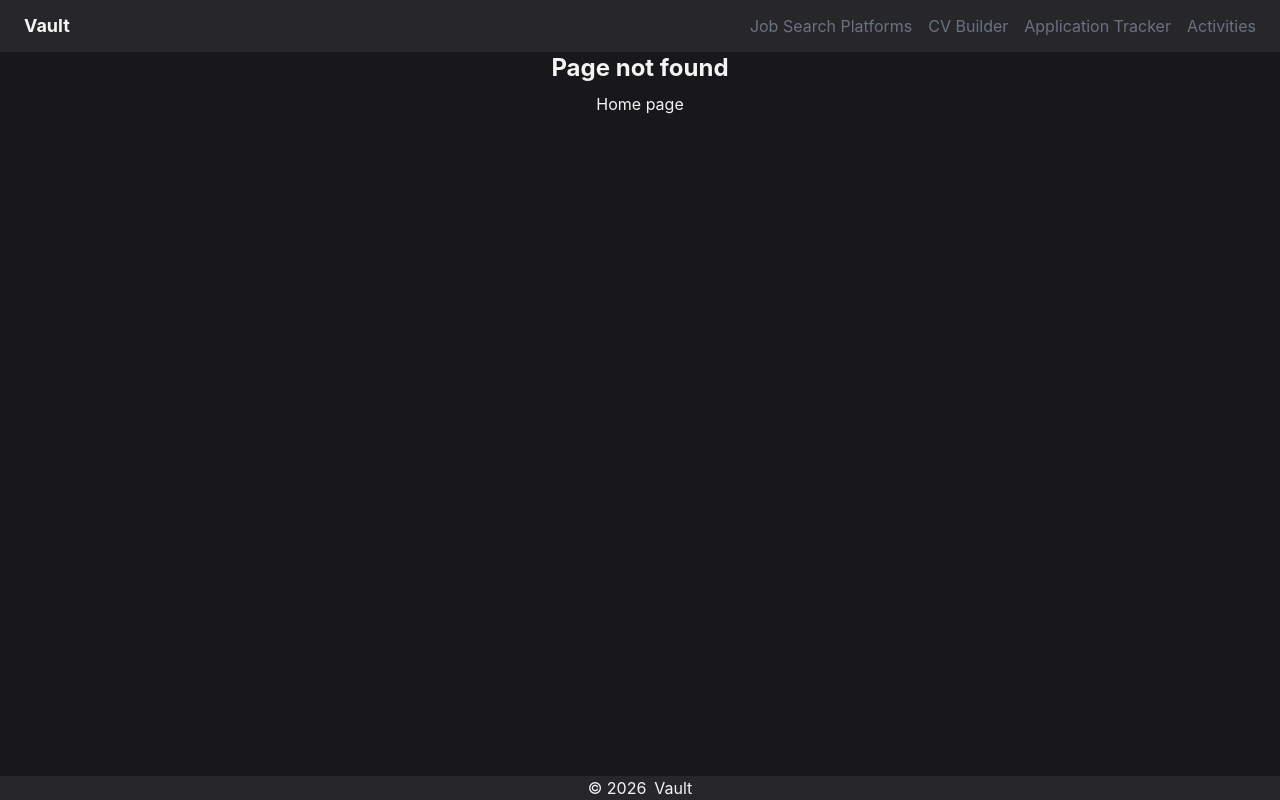
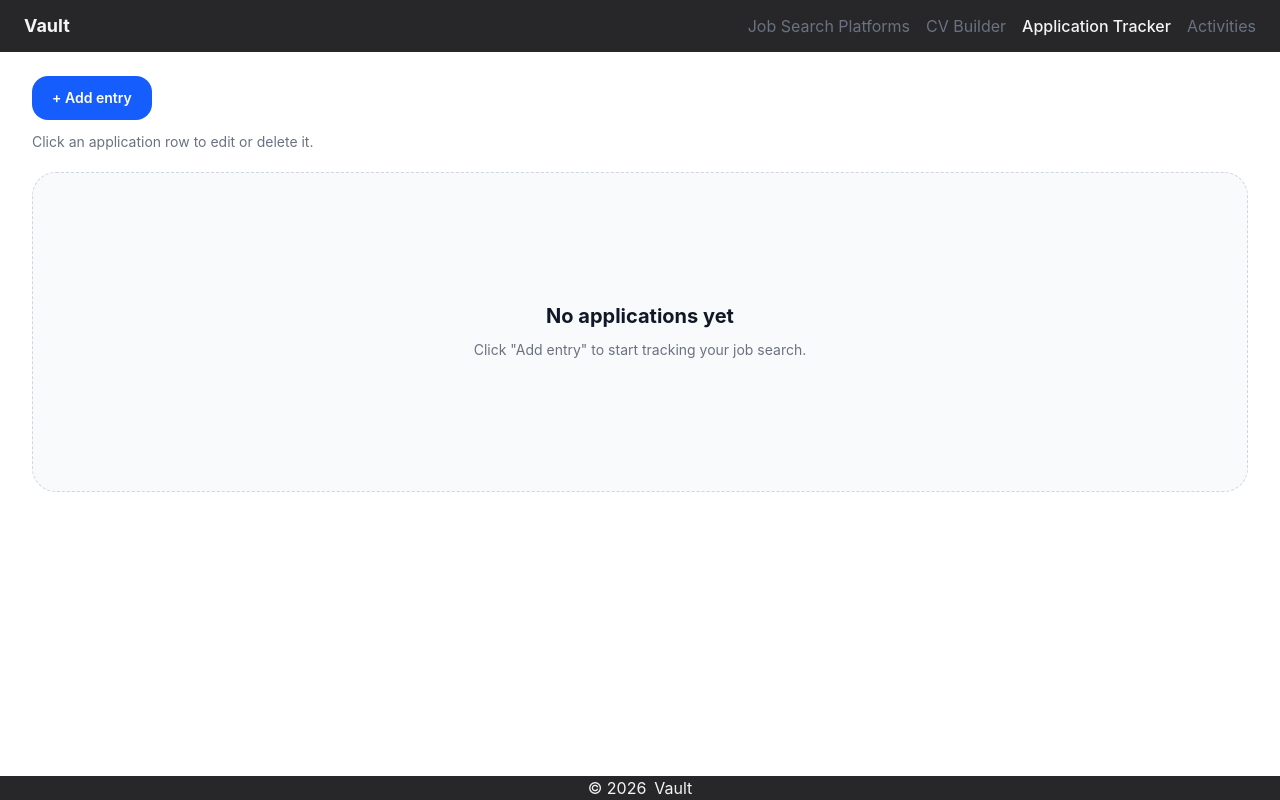
Before and after one commit to Dimterion/vault, a React (Vite) app: page /application-tracker in a window 1280 px wide. Before the commit this address had no page. Built offline with nearby package versions, Linux system fonts and the light colour scheme.

Commit message:
adjust files names

```diff
--- a/src/App.tsx
+++ b/src/App.tsx
@@ -4,7 +4,7 @@ import HabitTrackerPage from "./pages/habitTracker";
 import ListingsPage from "./pages/listings";
 import PlatformsPage from "./pages/platforms";
 import CvBuilderPage from "./pages/cvBuilder";
-import TrackerPage from "./pages/tracker";
+import ApplicationTrackerPage from "./pages/application-tracker";
 import ActivitiesPage from "./pages/activities";
 import AboutPage from "./pages/about";
 import NotFoundPage from "./pages/notFound";
@@ -22,7 +22,10 @@ export default function App() {
           <Route path="/listings" element={<ListingsPage />} />
           <Route path="/platforms" element={<PlatformsPage />} />
           <Route path="/cv-builder" element={<CvBuilderPage />} />
-          <Route path="/tracker" element={<TrackerPage />} />
+          <Route
+            path="/application-tracker"
+            element={<ApplicationTrackerPage />}
+          />
           <Route path="/activities" element={<ActivitiesPage />} />
           <Route path="/about" element={<AboutPage />} />
           <Route path="*" element={<NotFoundPage />} />
--- a/src/constants/pages.ts
+++ b/src/constants/pages.ts
@@ -3,6 +3,6 @@ import { colors } from "./colors";
 export const pages = [
   { to: "/platforms", label: "Job Search Platforms", bg: colors.primary },
   { to: "/cv-builder", label: "CV Builder", bg: colors.secondary },
-  { to: "/tracker", label: "Application Tracker", bg: colors.tertiary },
+  { to: "/application-tracker", label: "Application Tracker", bg: colors.tertiary },
   { to: "/activities", label: "Activities", bg: colors.quaternary },
 ] as const;
--- a/src/pages/tracker.tsx
+++ b/src/pages/application-tracker.tsx
@@ -23,7 +23,7 @@ function renumber(list: JobApplication[]): JobApplication[] {
 
 type ApplicationFormData = Omit<JobApplication, "id" | "number">;
 
-export default function TrackerPage() {
+export default function ApplicationTrackerPage() {
   const [applications, setApplications] = useState<JobApplication[]>([]);
   const [loading, setLoading] = useState(true);
   const [modalOpen, setModalOpen] = useState(false);
```
